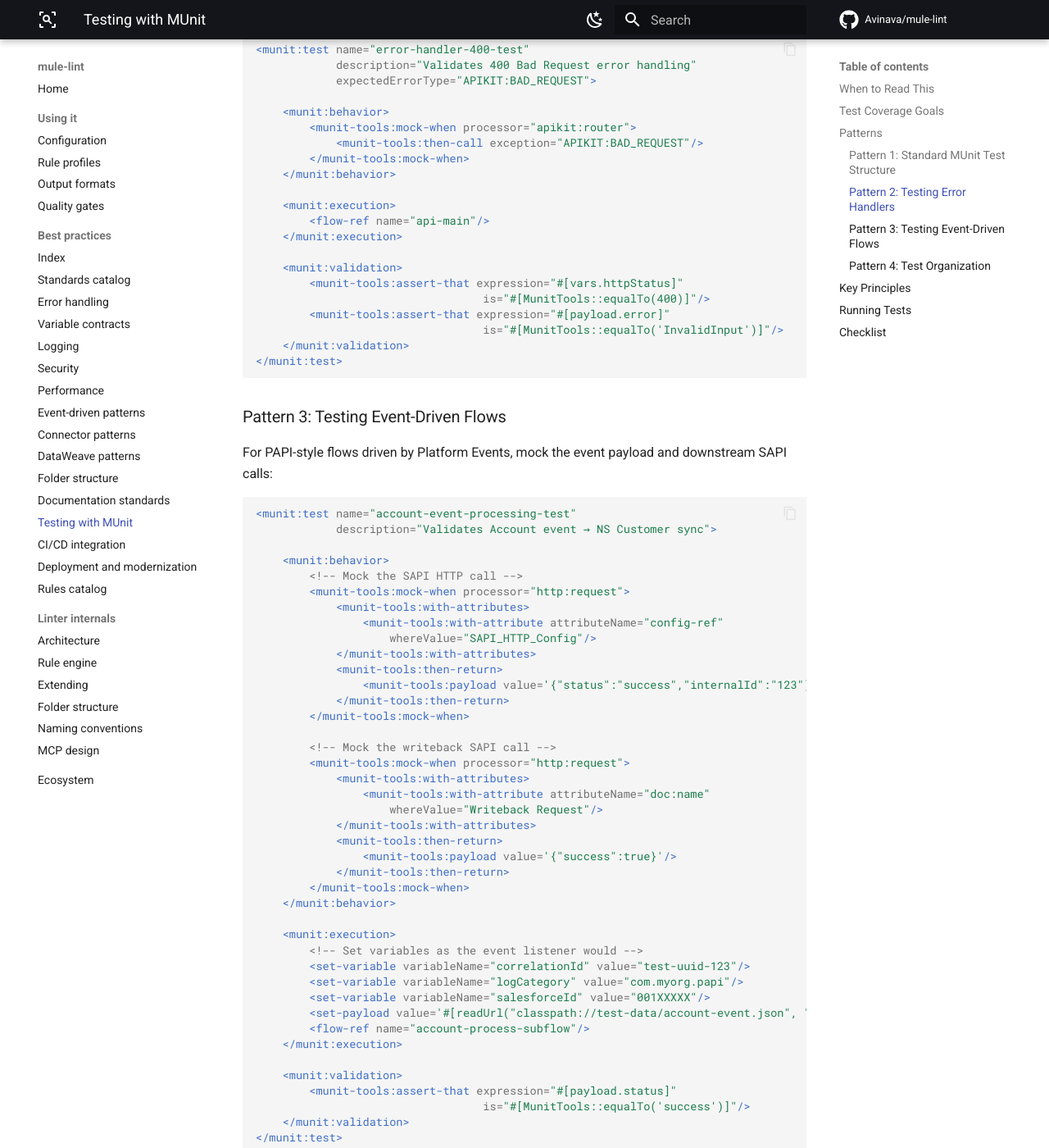
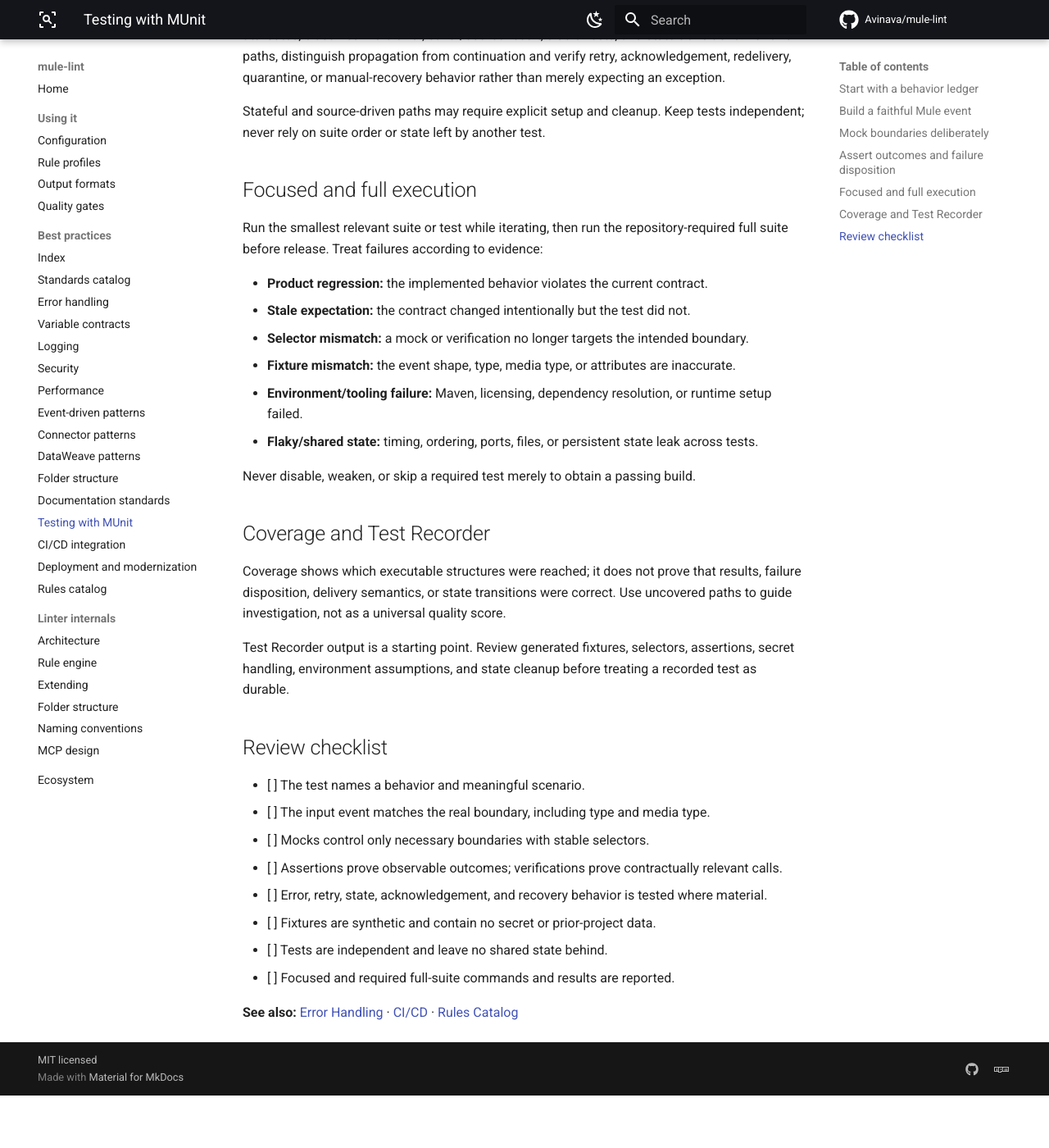
Before and after one commit to Avinava/mule-lint, an MkDocs documentation site: the page built from docs/best-practices/testing.md, in a window 1280 px wide and 1400 px high, scrolled down 1424 px. Shown: the whole window at 82% size. Built offline with MkDocs 1.6.1 and Material for MkDocs 9.7.7, drawn with Linux system fonts in a browser that asks for light colours; comment, search, counter and statistics services are not loaded; after the commit the page ends 2760 px from its top, so only the background shows below that; some of the changed text lies outside the part shown.

Commit message:
feat(rules): add behavior-focused MUnit standard

````diff
--- a/docs/best-practices/testing.md
+++ b/docs/best-practices/testing.md
@@ -1,190 +1,89 @@
-# Testing with MUnit
+# Behavior-Focused Testing with MUnit
 
-> **Applies to:** All
-> **Related Rules:** `EXP-003`
-> **Last Updated:** April 2026
+> **Standard:** `MSTD-TEST-001` · **Related rule:** `EXP-003`
 
-## When to Read This
+Use MUnit to demonstrate externally meaningful Mule behavior, not merely to execute processors. A
+useful test explains what enters the flow, which boundary conditions are controlled, and what a
+caller, source, dependency, or state store can observe afterward.
 
-Read this when writing MUnit tests, setting up test infrastructure, or testing event-driven flows.
+## Start with a behavior ledger
 
----
+Before writing XML, record the material contract for each case:
 
-## Test Coverage Goals
+| Concern            | Evidence to capture                                                   |
+| ------------------ | --------------------------------------------------------------------- |
+| Entry event        | Payload, attributes, variables, media type, and source semantics      |
+| Dependencies       | Responses or errors controlled at external boundaries                 |
+| Outcome            | Payload, attributes, variables, error type, or caller/source response |
+| Interactions       | Calls that are themselves part of the contract                        |
+| State and delivery | Writes, idempotency, acknowledgement, redelivery, or recovery         |
+| Observability      | Correlation, safe logs, metrics, or operational status                |
 
-| Test Type            | Coverage Target    | Purpose                        |
-| -------------------- | ------------------ | ------------------------------ |
-| Unit Tests           | 80%+ flow coverage | Validate individual flow logic |
-| Integration Tests    | All critical paths | Validate end-to-end scenarios  |
-| Error Scenario Tests | All error handlers | Validate error responses       |
+Choose cases from actual behavior: success, meaningful alternatives, invalid input, dependency
+failure, terminal error disposition, retry exhaustion, state/replay behavior, and source delivery
+semantics where those paths exist. A separate test for every flow is not inherently useful.
 
----
+## Build a faithful Mule event
 
-## Patterns
+Set the payload, attributes, variables, and media type expected at the real entry boundary. A JSON
+string is not equivalent to an object, and an HTTP request, queue message, scheduler event, or
+connector callback can expose different attributes and acknowledgement behavior. Keep fixtures
+synthetic, minimal, and representative of the current project contract.
 
-### Pattern 1: Standard MUnit Test Structure
+## Mock boundaries deliberately
 
-```xml
-<munit:test name="create-order-success-test"
-            description="Validates successful order creation">
+Mock external or nondeterministic boundaries when isolation is required. Prefer the narrowest
+selector that identifies the intended operation without depending on incidental implementation
+detail. Do not mock every processor: doing so can replace the behavior under test with the test's own
+assumptions.
 
-    <!-- Mock external dependencies -->
-    <munit:behavior>
-        <munit-tools:mock-when processor="http:request">
-            <munit-tools:with-attributes>
-                <munit-tools:with-attribute attributeName="config-ref"
-                                            whereValue="API_HTTP_Config"/>
-            </munit-tools:with-attributes>
-            <munit-tools:then-return>
-                <munit-tools:payload value='{"orderId": "12345"}'/>
-            </munit-tools:then-return>
-        </munit-tools:mock-when>
-    </munit:behavior>
+Use interaction verification when the call itself matters—for example, preventing a duplicate write
+or proving a terminal notification. Otherwise assert the observable outcome and allow internal
+refactoring.
 
-    <!-- Execute the flow -->
-    <munit:execution>
-        <flow-ref name="create-order-flow"/>
-    </munit:execution>
+## Assert outcomes and failure disposition
 
-    <!-- Assert results -->
-    <munit:validation>
-        <munit-tools:assert-that expression="#[payload.orderId]"
-                                  is="#[MunitTools::notNullValue()]"/>
-    </munit:validation>
-</munit:test>
-```
+Assert the complete material outcome: value shape and media type, propagated variables or
+attributes, classified Mule error, caller/source result, side effects, and state transitions. For
+error paths, distinguish propagation from continuation and verify retry, acknowledgement,
+redelivery, quarantine, or manual-recovery behavior rather than merely expecting an exception.
 
-### Pattern 2: Testing Error Handlers
+Stateful and source-driven paths may require explicit setup and cleanup. Keep tests independent;
+never rely on suite order or state left by another test.
 
-```xml
-<munit:test name="error-handler-400-test"
-            description="Validates 400 Bad Request error handling"
-            expectedErrorType="APIKIT:BAD_REQUEST">
+## Focused and full execution
 
-    <munit:behavior>
-        <munit-tools:mock-when processor="apikit:router">
-            <munit-tools:then-call exception="APIKIT:BAD_REQUEST"/>
-        </munit-tools:mock-when>
-    </munit:behavior>
+Run the smallest relevant suite or test while iterating, then run the repository-required full suite
+before release. Treat failures according to evidence:
 
-    <munit:execution>
-        <flow-ref name="api-main"/>
-    </munit:execution>
+- **Product regression:** the implemented behavior violates the current contract.
+- **Stale expectation:** the contract changed intentionally but the test did not.
+- **Selector mismatch:** a mock or verification no longer targets the intended boundary.
+- **Fixture mismatch:** the event shape, type, media type, or attributes are inaccurate.
+- **Environment/tooling failure:** Maven, licensing, dependency resolution, or runtime setup failed.
+- **Flaky/shared state:** timing, ordering, ports, files, or persistent state leak across tests.
 
-    <munit:validation>
-        <munit-tools:assert-that expression="#[vars.httpStatus]"
-                                  is="#[MunitTools::equalTo(400)]"/>
-        <munit-tools:assert-that expression="#[payload.error]"
-                                  is="#[MunitTools::equalTo('InvalidInput')]"/>
-    </munit:validation>
-</munit:test>
-```
+Never disable, weaken, or skip a required test merely to obtain a passing build.
 
-### Pattern 3: Testing Event-Driven Flows
+## Coverage and Test Recorder
 
-For PAPI-style flows driven by Platform Events, mock the event payload and downstream SAPI calls:
+Coverage shows which executable structures were reached; it does not prove that results, failure
+disposition, delivery semantics, or state transitions were correct. Use uncovered paths to guide
+investigation, not as a universal quality score.
 
-```xml
-<munit:test name="account-event-processing-test"
-            description="Validates Account event → NS Customer sync">
+Test Recorder output is a starting point. Review generated fixtures, selectors, assertions, secret
+handling, environment assumptions, and state cleanup before treating a recorded test as durable.
 
-    <munit:behavior>
-        <!-- Mock the SAPI HTTP call -->
-        <munit-tools:mock-when processor="http:request">
-            <munit-tools:with-attributes>
-                <munit-tools:with-attribute attributeName="config-ref"
-                    whereValue="SAPI_HTTP_Config"/>
-            </munit-tools:with-attributes>
-            <munit-tools:then-return>
-                <munit-tools:payload value='{"status":"success","internalId":"123"}'/>
-            </munit-tools:then-return>
-        </munit-tools:mock-when>
+## Review checklist
 
-        <!-- Mock the writeback SAPI call -->
-        <munit-tools:mock-when processor="http:request">
-            <munit-tools:with-attributes>
-                <munit-tools:with-attribute attributeName="doc:name"
-                    whereValue="Writeback Request"/>
-            </munit-tools:with-attributes>
-            <munit-tools:then-return>
-                <munit-tools:payload value='{"success":true}'/>
-            </munit-tools:then-return>
-        </munit-tools:mock-when>
-    </munit:behavior>
+- [ ] The test names a behavior and meaningful scenario.
+- [ ] The input event matches the real boundary, including type and media type.
+- [ ] Mocks control only necessary boundaries with stable selectors.
+- [ ] Assertions prove observable outcomes; verifications prove contractually relevant calls.
+- [ ] Error, retry, state, acknowledgement, and recovery behavior is tested where material.
+- [ ] Fixtures are synthetic and contain no secret or prior-project data.
+- [ ] Tests are independent and leave no shared state behind.
+- [ ] Focused and required full-suite commands and results are reported.
 
-    <munit:execution>
-        <!-- Set variables as the event listener would -->
-        <set-variable variableName="correlationId" value="test-uuid-123"/>
-        <set-variable variableName="logCategory" value="com.myorg.papi"/>
-        <set-variable variableName="salesforceId" value="001XXXXX"/>
-        <set-payload value='#[readUrl("classpath://test-data/account-event.json", "application/json")]'/>
-        <flow-ref name="account-process-subflow"/>
-    </munit:execution>
-
-    <munit:validation>
-        <munit-tools:assert-that expression="#[payload.status]"
-                                  is="#[MunitTools::equalTo('success')]"/>
-    </munit:validation>
-</munit:test>
-```
-
-### Pattern 4: Test Organization
-
-```
-src/test/
-├── munit/
-│   ├── salesforce-upsert-test.xml       # Operation-specific tests
-│   ├── salesforce-create-test.xml
-│   ├── salesforce-query-test.xml
-│   ├── salesforce-delete-test.xml
-│   ├── salesforce-process-subflow-test.xml  # Routing tests
-│   ├── error-handling-test.xml          # Error scenario tests
-│   └── common-test-resources.xml        # Shared mocks
-└── resources/
-    ├── log4j2-test.xml                  # Console-only, noise-suppressed
-    └── test-data/                       # Test payloads
-        ├── account-event.json
-        └── order-request.json
-```
-
----
-
-## Key Principles
-
-1. **Mock all external dependencies** — never call real systems in unit tests
-2. **Test all error handler branches** — verify each HTTP status code / error type
-3. **Use descriptive test names** — names should describe the scenario being tested
-4. **Isolate tests** — each test should be independent (no shared state)
-5. **Separate test log config** — use `log4j2-test.xml` with console appender and suppressed noise
-
----
-
-## Running Tests
-
-```bash
-# Full test suite
-mvn clean test -Dmule.env=dev -Dsecure.key=test
-
-# Specific test suite
-mvn test -Dmule.env=dev -Dsecure.key=test -Dtest=salesforce-upsert-test
-
-# Package (skip tests)
-mvn clean package -DskipTests
-```
-
-> **Note:** MUnit requires MuleSoft Enterprise Edition license. If the `licm` check fails in your dev environment, verify with `mvn process-classes` (schema validation passes without EE license).
-
----
-
-## Checklist
-
-- [ ] 80%+ flow coverage with MUnit
-- [ ] All error handler branches tested
-- [ ] External dependencies mocked (HTTP, connectors, databases)
-- [ ] Test names clearly describe the scenario
-- [ ] `log4j2-test.xml` configured for test environment
-- [ ] Test data externalized to `test-data/` directory
-
----
-
-**See also:** [Error Handling](error-handling.md) · [CI/CD Integration](ci-cd.md)
+**See also:** [Error Handling](error-handling.md) · [CI/CD](ci-cd.md) ·
+[Rules Catalog](rules-catalog.md)
--- a/package.json
+++ b/package.json
@@ -1,6 +1,6 @@
 {
   "name": "@sfdxy/mule-lint",
-  "version": "1.26.0",
+  "version": "1.27.0",
   "description": "Static analysis tool for MuleSoft applications - supports humans, AI agents, and CI/CD pipelines",
   "author": "Avinava",
   "license": "MIT",
````
Also changed, not shown: CHANGELOG.md (+19 -0 lines), README.md (+1 -1 lines), docs/README.md (+1 -1 lines), docs/best-practices/rules-catalog.md (+5 -3 lines), docs/best-practices/standards-catalog.md (+1 -0 lines), 7 other files.
